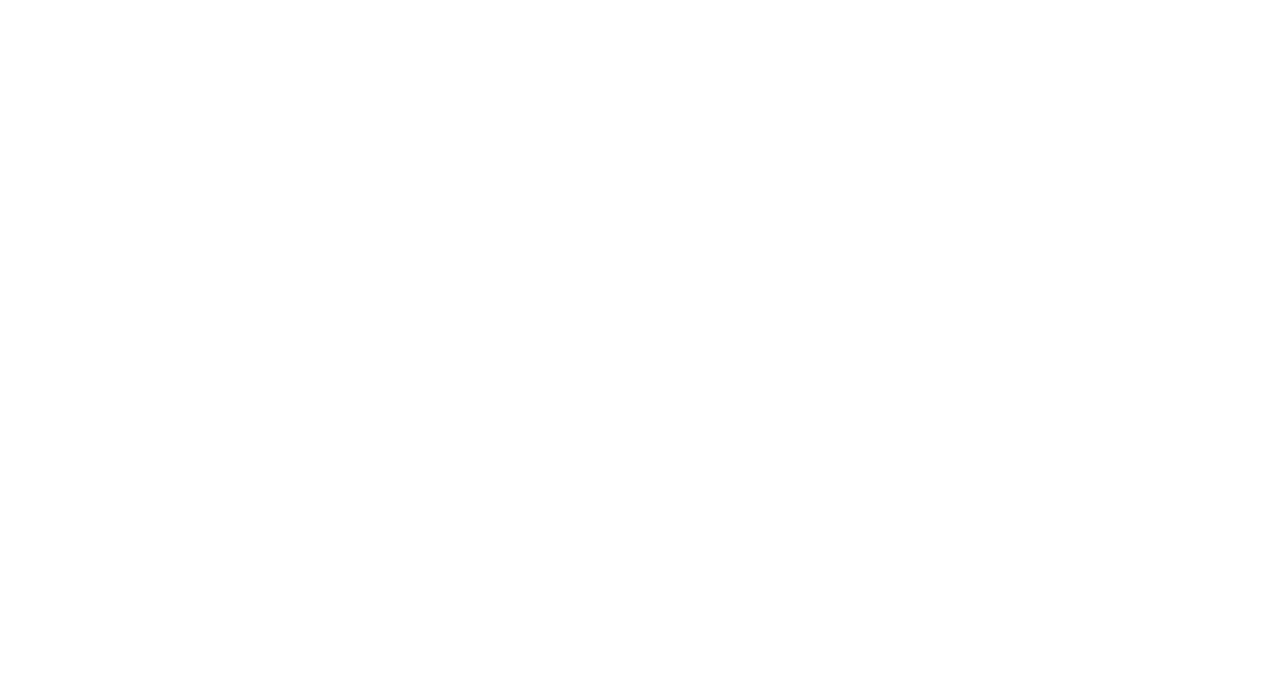
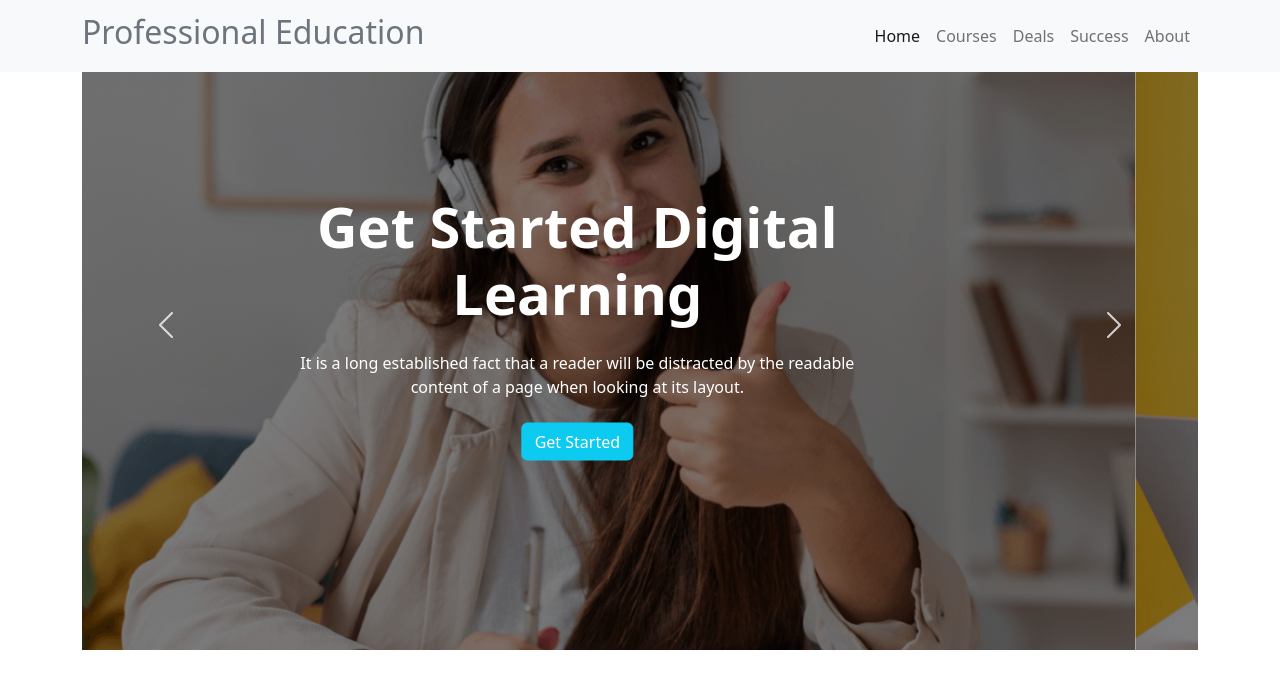
Before and after one commit to DevSrabon/edTech-website, a plain HTML site: page index.html in a window 1280 px wide. Drawn offline with nearby package versions, Linux system fonts and the light colour scheme.

Commit message:
navbar&slider added

```diff
--- a/index.html
+++ b/index.html
@@ -6,8 +6,96 @@
     <title>Professional Education</title>
     <!-- bootstrap -->
     <link href="https://cdn.jsdelivr.net/npm/bootstrap@5.2.0/dist/css/bootstrap.min.css" rel="stylesheet" integrity="sha384-gH2yIJqKdNHPEq0n4Mqa/HGKIhSkIHeL5AyhkYV8i59U5AR6csBvApHHNl/vI1Bx" crossorigin="anonymous">
+    <!-- custom css -->
+      <link rel="stylesheet" href="style.css">
   </head>
   <body>
+    <!-- ===========Navbar & Slider============= -->
+    <header>
+      <!-- =============Navbar================ -->
+      <section>
+        <nav class="navbar navbar-expand-lg bg-light fixed-top">
+          <div class="container">
+            <a class="navbar-brand text-secondary" href="#"><h2>Professional Education</h2></a>
+            <button class="navbar-toggler" type="button" data-bs-toggle="collapse" data-bs-target="#navbarSupportedContent" aria-controls="navbarSupportedContent" aria-expanded="false" aria-label="Toggle navigation">
+              <span class="navbar-toggler-icon"></span>
+            </button>
+            <div class="collapse navbar-collapse justify-content-end" id="navbarSupportedContent">
+              <div>
+              <ul class="navbar-nav  me-auto mb-2 mb-lg-0 ">
+                <li class="nav-item">
+                  <a class="nav-link active" aria-current="page" href="#">Home</a>
+                </li>
+                <li class="nav-item">
+                  <a class="nav-link" href="#">Courses</a>
+                </li>
+                <li class="nav-item">
+                  <a class="nav-link" href="#">Deals</a>
+                </li>
+                <li class="nav-item">
+                  <a class="nav-link" href="#">Success</a>
+                </li>
+                <li class="nav-item">
+                  <a class="nav-link" href="#">About</a>
+                </li>
+              </ul>
+            </div>
+            </div>
+          </div>
+        </nav>
+      </section>
+          <!-- ==================Slider=============== -->
+      <section class="container">
+        <div id="carouselExampleCaptions" class="carousel slide" data-bs-ride="carousel">
+          <button class="carousel-control-prev" type="button" data-bs-target="#carouselExampleControls" data-bs-slide="prev">
+            <span class="carousel-control-prev-icon" aria-hidden="true"></span>
+            <span class="visually-hidden">Previous</span>
+          </button>
+          <button class="carousel-control-next" type="button" data-bs-target="#carouselExampleControls" data-bs-slide="next">
+            <span class="carousel-control-next-icon" aria-hidden="true"></span>
+            <span class="visually-hidden">Next</span>
+          </button>
+          <div class="carousel-inner">
+            <div class="carousel-item active ">
+              <div class="dark"><img src="images/cover/cover-1.png" class="d-block w-100 img-fluid" alt=""></div>
+              <div class="carousel-caption text-center position-absolute top-50 start-50 translate-middle w-50">
+                <h1 class="mb-4 display-4 fw-semibold">Get Started Digital Learning</h1>
+                <p class="mb-4">It is a long established fact that a reader will be distracted by the readable  content of a page when looking at its layout.</p>
+                <a  href="#" class="btn btn-info text-white">Get Started</a>
+              </div>
+            </div>
+            <div class="carousel-item">
+              <div class="dark"><img src="images/cover/cover-2.jpg" width="640" height="360" class="d-block w-100 img-fluid" alt=""></div>
+              <div class="carousel-caption text-center position-absolute top-50 start-50 translate-middle w-50">
+                <h1 class="mb-4 display-4 fw-semibold">Get Started Digital Learning</h1>
+                <p class="mb-4">It is a long established fact that a reader will be distracted by the readable  content of a page when looking at its layout.</p>
+                <a  href="#" class="btn btn-info text-white">Get Started</a>
+              </div>
+            </div>
+            <div class="carousel-item">
+              <div class="dark"><img src="images/cover/cover-3.jpg" class="d-block w-100 img-fluid" alt=""></div>
+              <div class="carousel-caption text-center position-absolute top-50 start-50 translate-middle w-50">
+                <h1 class="mb-4 display-4 fw-semibold">Get Started Digital Learning</h1>
+                <p class="mb-4">It is a long established fact that a reader will be distracted by the readable  content of a page when looking at its layout.</p>
+                <a  href="#" class="btn btn-info text-white">Get Started</a>
+              </div>
+            </div>
+
+          </div>
+          <button class="carousel-control-prev" type="button" data-bs-target="#carouselExampleCaptions" data-bs-slide="prev">
+            <span class="carousel-control-prev-icon" aria-hidden="true"></span>
+            <span class="visually-hidden">Previous</span>
+          </button>
+          <button class="carousel-control-next" type="button" data-bs-target="#carouselExampleCaptions" data-bs-slide="next">
+            <span class="carousel-control-next-icon" aria-hidden="true"></span>
+            <span class="visually-hidden">Next</span>
+          </button>
+        </div>
+      </section>
+  </header>
+  <main>
+
+  </main>
 
     <script src="https://cdn.jsdelivr.net/npm/bootstrap@5.2.0/dist/js/bootstrap.bundle.min.js" integrity="sha384-A3rJD856KowSb7dwlZdYEkO39Gagi7vIsF0jrRAoQmDKKtQBHUuLZ9AsSv4jD4Xa" crossorigin="anonymous"></script>
   </body>
--- /dev/null
+++ b/style.css
@@ -0,0 +1,8 @@
+/* Custom fonts */
+@import url('https://fonts.googleapis.com/css2?family=Poppins:wght@400;500;700&display=swap');
+
+.dark img{
+    filter: brightness(50%);
+    height: 650px;
+    object-fit: cover;
+}
```
